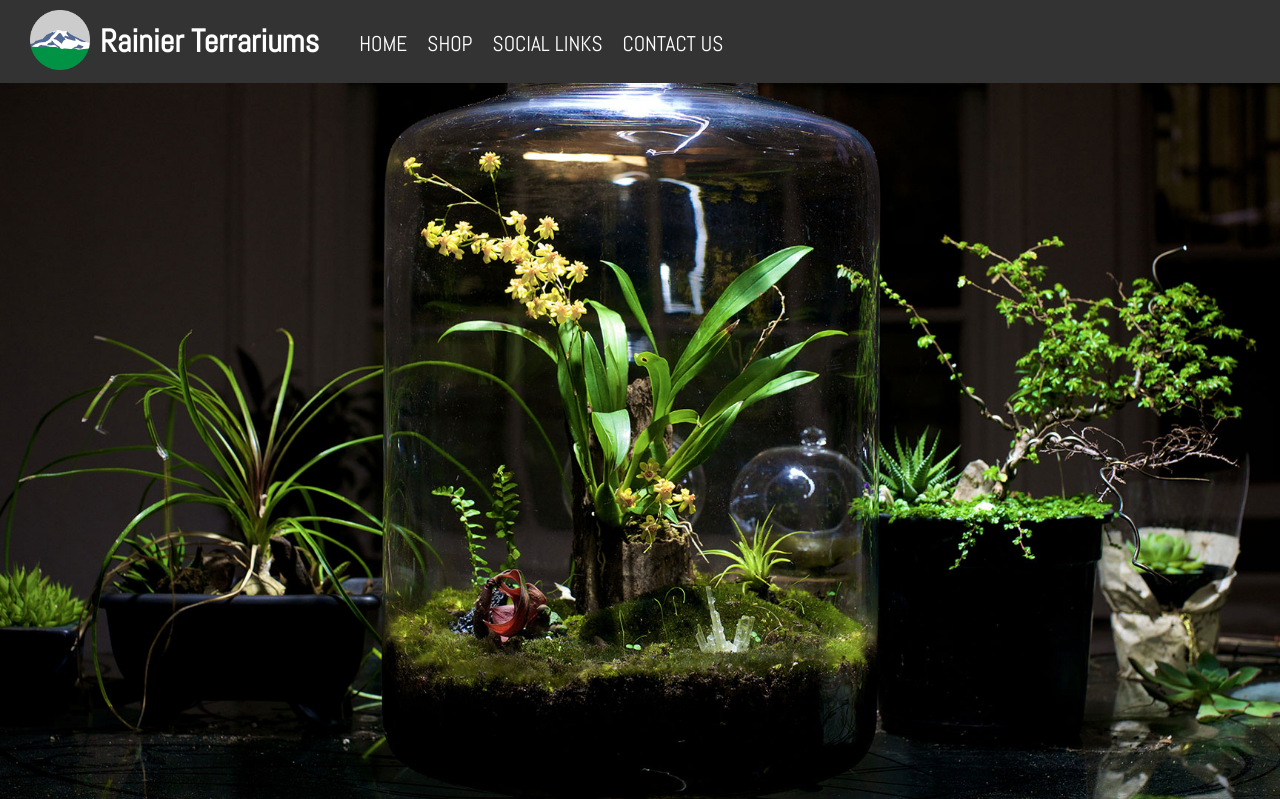
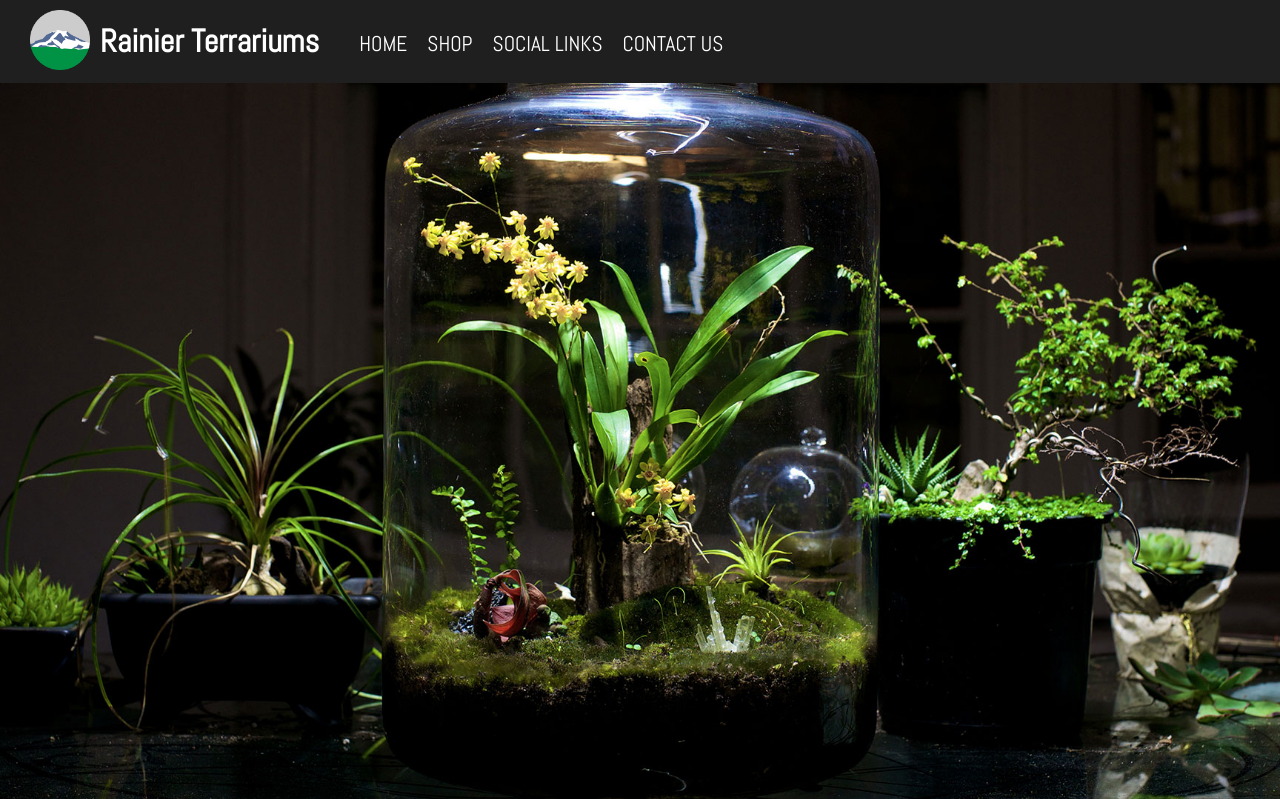
Before and after one commit to KelsonMilewski/Rainier, a PHP site: page /Home.html in a window 1280 px wide. Shown: the top 799 px of the page. Run offline with PHP 8.4, Linux system fonts and the light colour scheme.

Commit message:
Changed navbar color

```diff
--- a/styles.css
+++ b/styles.css
@@ -7,7 +7,7 @@ body {
 
 /* navbar */
 .navbar {
-	background: #333333;
+	background: #1f1f1f;;
 	overflow: auto;
 	display: flex;
 	position: absolute;
```
